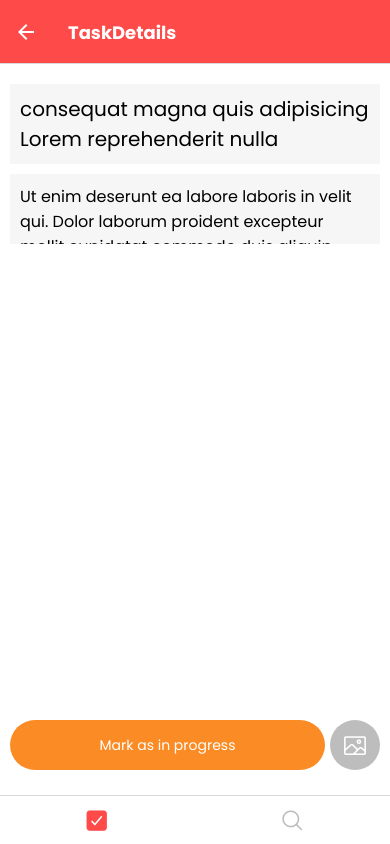
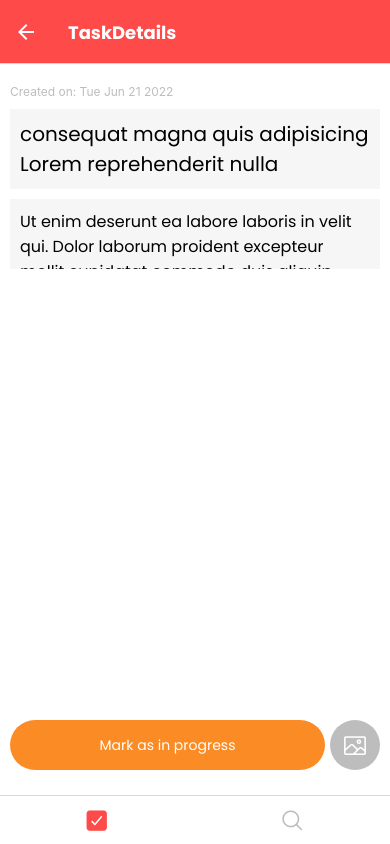
Before and after one commit to carlosgonzaleztw/todo-gonzalez-ts-coderhouse, a React Native app: screen /ListTab in a window 390 px wide. Both pictures are taken after a click on the element 180 px from the left and 377 px from the top of the page. Built offline with nearby package versions, Linux system fonts and the light colour scheme.

Commit message:
Implementation completed

```diff
--- a/src/data/fixture.ts
+++ b/src/data/fixture.ts
@@ -21,6 +21,7 @@ export const generateTasks = (amount: number): TaskType[] => {
       title: lorem.generateWords(Math.floor(Math.random() * 10) + 1),
       description: lorem.generateSentences(Math.floor(Math.random() * 4) + 1),
       isChecked: Math.random() < 0.5,
+      createdAt: new Date().toDateString(),
     });
   }
 
--- a/src/screens/TaskDetailsScreen/TaskDetailsScreen.tsx
+++ b/src/screens/TaskDetailsScreen/TaskDetailsScreen.tsx
@@ -17,7 +17,8 @@ import { TaskType } from '../../types/task.type';
 import { RootState } from '../../store/store';
 import { createTask, updateTask } from '../../store/reducers/task.slice';
 import { useAppDispatch, useAppSelector } from '../../store/store-hooks';
-import ImageButton from '../../components/PictureButton/PictureButton';
+import ImageButton from '../../components/ImageButton/ImageButton';
+import { getCurrentAddress } from '../../utils/maps.utils';
 
 type Props = NativeStackScreenProps<MainStackParamList, 'TaskDetails'>;
 
@@ -25,6 +26,7 @@ const EMPTY_TASK: TaskType = {
   title: '',
   description: '',
   isChecked: false,
+  createdAt: undefined,
 };
 
 const TaskDetailsScreen = ({ navigation, route }: Props) => {
@@ -39,6 +41,15 @@ const TaskDetailsScreen = ({ navigation, route }: Props) => {
   const [error, setError] = useState(false);
 
   const newTask = selectedTask === undefined;
+
+  const setAddress = async () => {
+    const address = await getCurrentAddress();
+    setUpdatedTask({ ...task, location: address });
+  };
+
+  useEffect(() => {
+    if (newTask) setAddress();
+  }, []);
 
   const handleTitleChange = (title: string) => {
     if (title !== '') setError(false);
@@ -57,7 +68,7 @@ const TaskDetailsScreen = ({ navigation, route }: Props) => {
     setUpdatedTask({ ...task, image: url });
   };
 
-  const createNewTask = () => {
+  const createNewTask = async () => {
     if (task.title === '') {
       setError(true);
       return;
@@ -75,6 +86,16 @@ const TaskDetailsScreen = ({ navigation, route }: Props) => {
     <ScrollView contentContainerStyle={{ flexGrow: 1 }}>
       <View style={styles.container}>
         <View style={styles.inputsWrapper}>
+          <View style={styles.metadataContainer}>
+            {task.createdAt && (
+              <Text style={styles.metadata}>
+                {`Created on: ${task.createdAt}`}
+              </Text>
+            )}
+            {task.location && (
+              <Text style={styles.metadata}>{task.location}</Text>
+            )}
+          </View>
           {error && (
             <CustomText style={styles.errorLabel}>Title is required</CustomText>
           )}
@@ -101,7 +122,7 @@ const TaskDetailsScreen = ({ navigation, route }: Props) => {
           {task?.image && (
             <Image
               source={{ uri: task.image }}
-              style={{ height: 200, width: '100%' }}
+              style={{ height: 300, width: '100%' }}
             />
           )}
         </View>
@@ -124,7 +145,10 @@ const TaskDetailsScreen = ({ navigation, route }: Props) => {
                       Create new task
                     </CustomText>
                   </Pressable>
-                  <ImageButton onImage={handleImageChange} />
+                  <ImageButton
+                    onImage={handleImageChange}
+                    disabled={task.isChecked}
+                  />
                 </Fragment>
               ) : (
                 <Fragment>
@@ -173,6 +197,14 @@ const styles = StyleSheet.create({
   inputsWrapper: {
     width: '100%',
   },
+  metadataContainer: {
+    width: '70%',
+    marginBottom: 10,
+  },
+  metadata: {
+    color: ThemeColors.disabledText,
+    fontSize: 12,
+  },
   inputError: {
     borderColor: 'red',
     borderWidth: 2,
@@ -217,6 +249,9 @@ const styles = StyleSheet.create({
     flexGrow: 1,
     marginEnd: 5,
   },
+  locationButton: {
+    marginRight: 2,
+  },
   buttonText: {
     color: 'white',
   },
--- a/src/store/reducers/task.slice.ts
+++ b/src/store/reducers/task.slice.ts
@@ -1,6 +1,7 @@
 import { createSlice, PayloadAction } from '@reduxjs/toolkit';
 import { generateTasks } from '../../data/fixture';
 import { TaskType } from '../../types/task.type';
+import { getCurrentAddress } from '../../utils/maps.utils';
 
 const INITIAL_TASKS = generateTasks(12);
 
@@ -33,8 +34,10 @@ export const taskSlice = createSlice({
         title: payload.title,
         description: payload.description,
         isChecked: false,
+        location: payload.location || undefined,
+        createdAt: new Date().toDateString(),
       };
-      state.list.push(newTask);
+      state.list.unshift(newTask);
     },
     unselectTasks: (state: TaskState) => {
       state.selected = undefined;
--- a/src/types/task.type.ts
+++ b/src/types/task.type.ts
@@ -1,6 +1,7 @@
 export type TaskType = {
   id?: number;
   title: string;
+  createdAt: string | undefined;
   description: string;
   isChecked: boolean;
   location?: string;
--- /dev/null
+++ b/src/utils/maps.utils.ts
@@ -0,0 +1,42 @@
+import * as Location from 'expo-location';
+
+const API_KEY = 'AIzaSyD2QFUNJ8l0_nxw0l42okXdvLC_OjZ4kxU';
+const GEOCODING_URL = 'https://maps.googleapis.com/maps/api/geocode/json';
+
+export const getCurrentAddress = async (): Promise<string> => {
+  const coords = await getCurrentCoordinates();
+
+  if (!coords) return '';
+
+  const url = buildGeocodingUrl(coords.latitude, coords.longitude);
+  const response = await fetch(url);
+
+  if (!response.ok) {
+    throw new Error('Something went wrong');
+  }
+
+  const data = await response.json();
+  return data.results[0].formatted_address;
+};
+
+const buildGeocodingUrl = (lat: number, lng: number): string => {
+  return `${GEOCODING_URL}?latlng=${lat},${lng}&key=${API_KEY}`;
+};
+
+const verifyLocationPermission = async () => {
+  const { status } = await Location.requestForegroundPermissionsAsync();
+  if (status !== 'granted') {
+    alert('For additional functionality, please enable location services');
+  }
+  return status === 'granted';
+};
+
+const getCurrentCoordinates = async () => {
+  const hasPermission = await verifyLocationPermission();
+  if (!hasPermission) {
+    return;
+  }
+
+  const location = await Location.getCurrentPositionAsync({});
+  return location.coords;
+};
```
Also changed, not shown: src/components/ImageButton/ImageButton.tsx (renamed from src/components/PictureButton/PictureButton.tsx).
